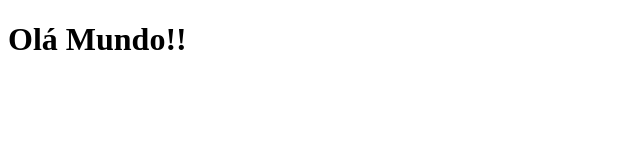
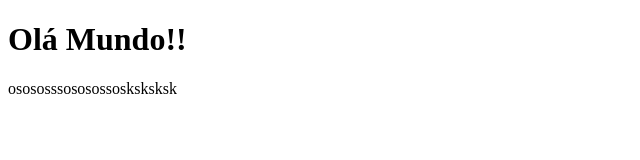
Before and after one commit to Lucas-Phelipe/teste-vscode, a plain HTML site: page index.html in a window 1280 px wide. Shown: the whole page, without its empty margins (0-640 px from the left). Drawn offline with Linux system fonts and the light colour scheme.

Commit message:
add lorem

```diff
--- a/index.html
+++ b/index.html
@@ -8,5 +8,6 @@
 </head>
 <body>
     <h1>Olá Mundo!!</h1>
+    <p>osososssososossosksksksk</p>
 </body>
 </html>
```
